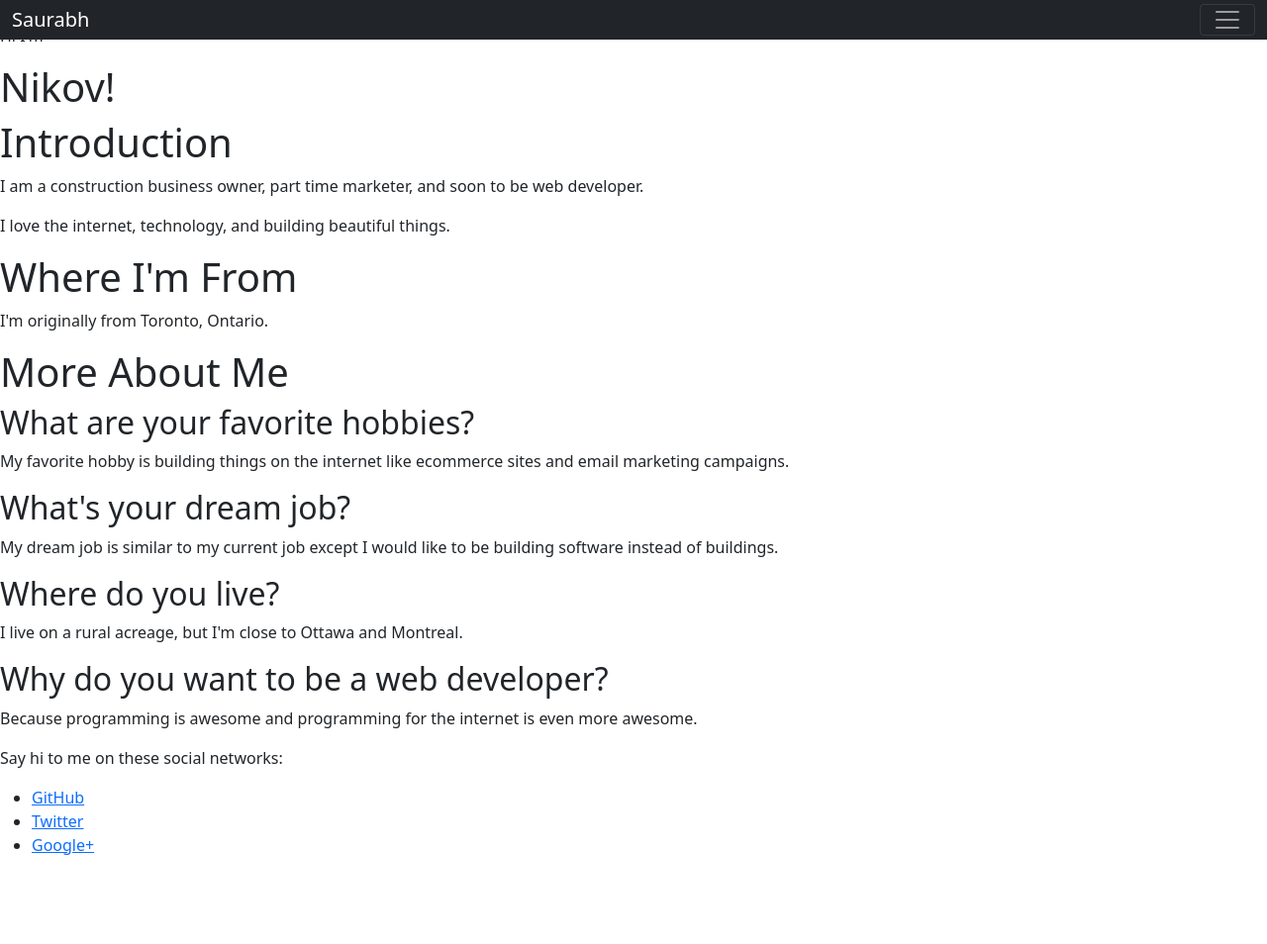
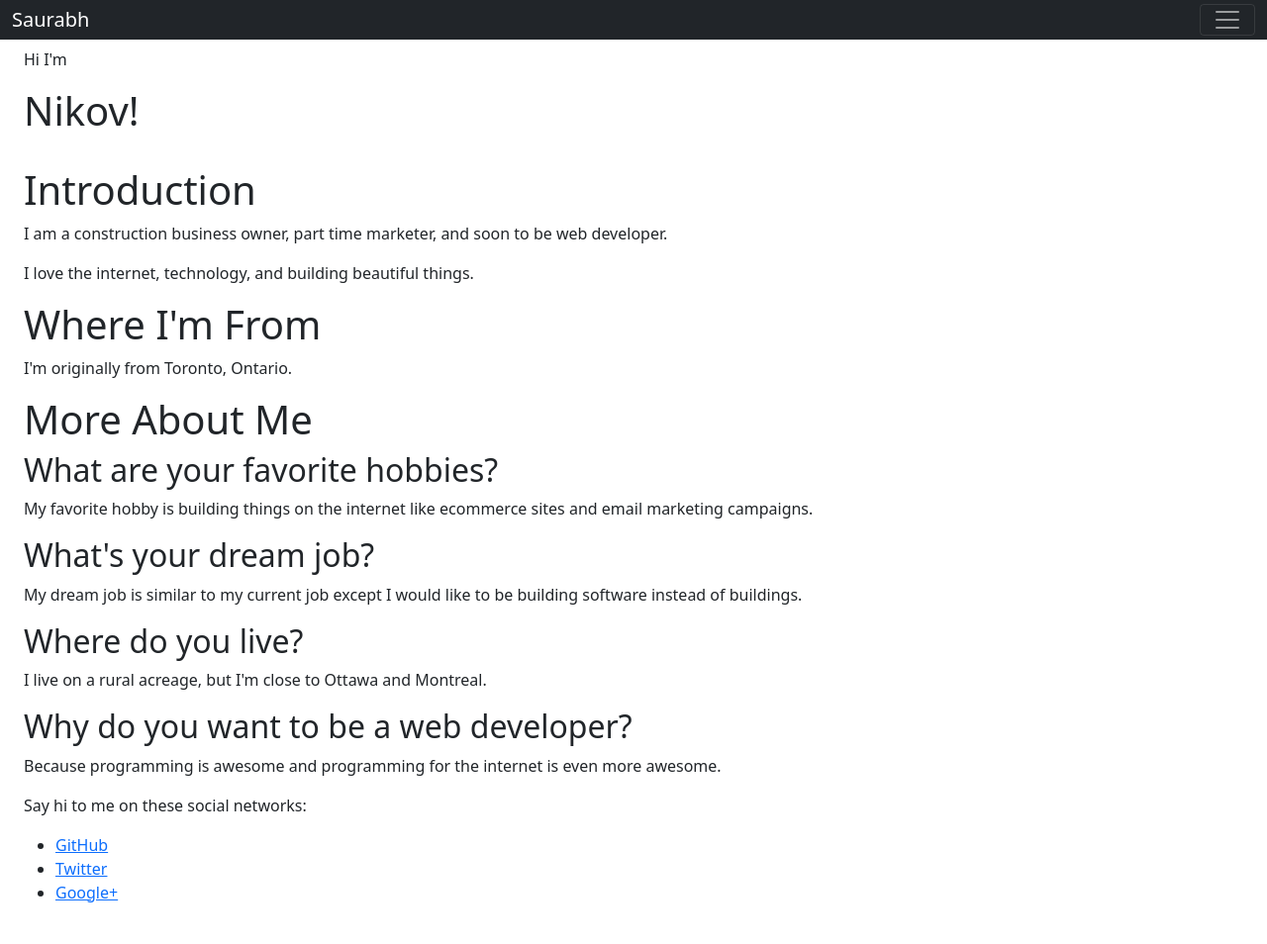
Before and after one commit to skgx/django, a Django app: page /about in a window 1280 px wide. Shown: the whole page at 99% size. Before the commit the page ends 864 px from the top, so only its background shows below. Run offline with Django 4.2, Linux system fonts and the light colour scheme.

Commit message:
modified about page

```diff
--- a/hello/templates/about.html
+++ b/hello/templates/about.html
@@ -1,12 +1,13 @@
 {% extends 'base.html' %}
+{% load static%}
 <head>
-{% load static %}
-<link rel="stylesheet" href="{% static 'about.css">
+
+<link rel="stylesheet" href="{% static 'about.css' % }" type="text/css">
 </head>
 {% block body%}
 
-<div class="py-4">
-<header class='masthead'>
+<div class="p-4">
+<header class='masthead py-4'>
     <p class='masthead-intro'>Hi I'm</p>
     <h1 class='masthead-heading'>Nikov!</h1>
   </header>
```
